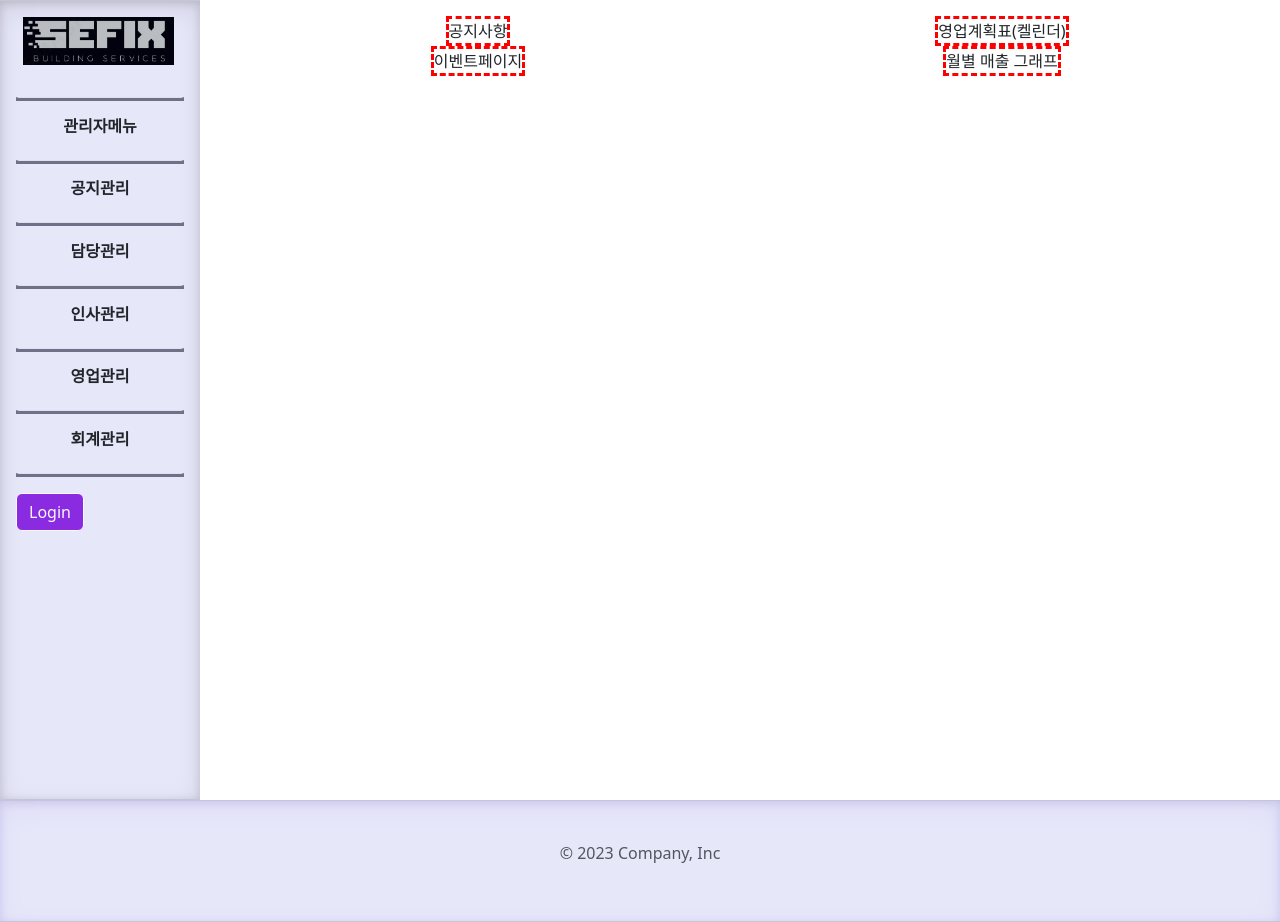
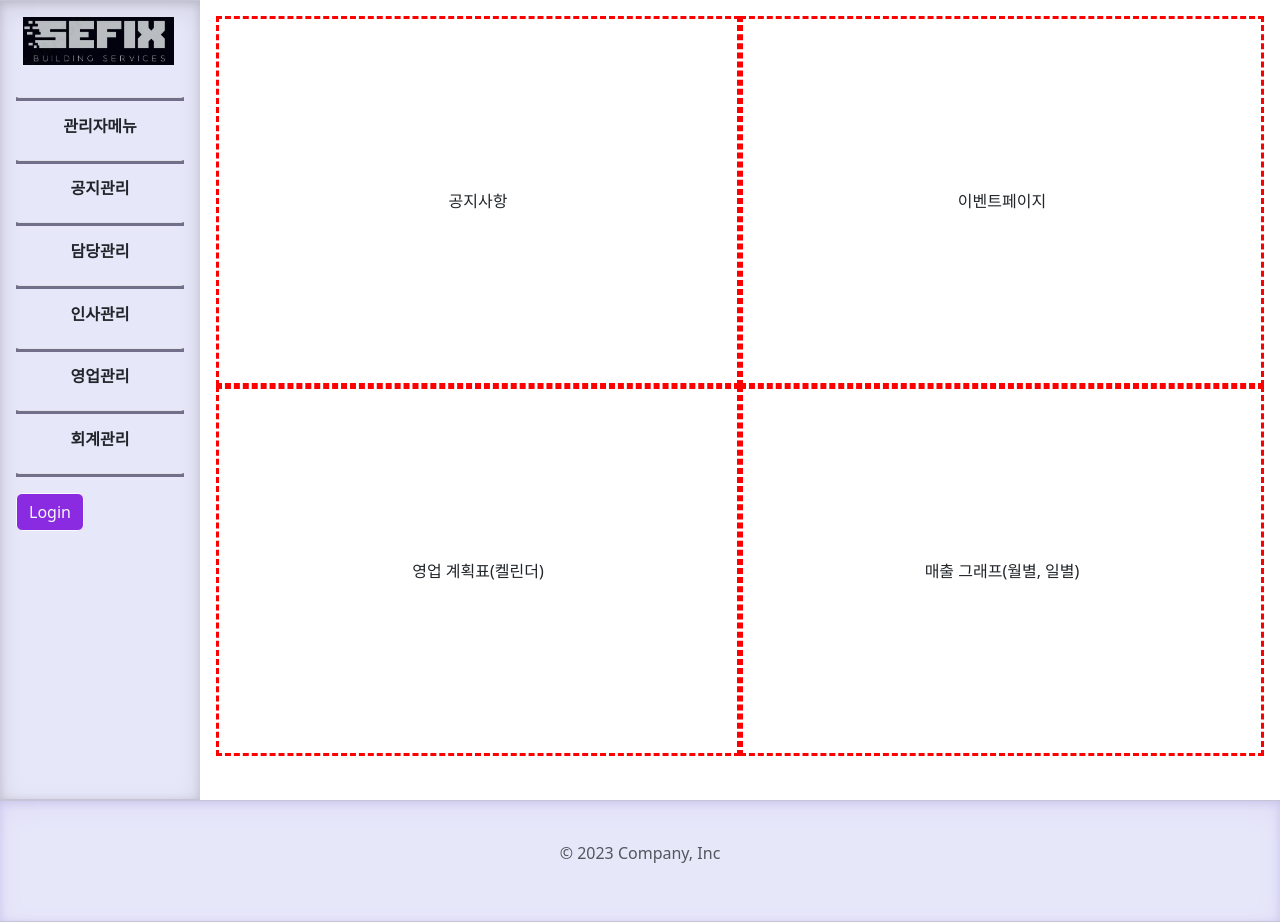
Before and after one commit to yoseok94/finalfix, a Vue app: page / in a window 1280 px wide. Built offline with nearby package versions, Linux system fonts and the light colour scheme; the HTML template or start-up script is replaced by a standard one.

Commit message:
Update DashBoard.vue

```diff
--- a/src/views/common/DashBoard.vue
+++ b/src/views/common/DashBoard.vue
@@ -10,37 +10,39 @@
     </div>
     <div class="dashboard-row">
       <div class="dashboard-column">
-        영업계획표(켈린더)
+        영업 계획표(켈린더)
       </div>
       <div class="dashboard-column">
-         월별 매출 그래프
+        매출 그래프(월별, 일별)
       </div>
     </div>
   </div>
 </template>
 
 <script>
-
 </script>
 
 <style>
-
 .dashboard {
   display: flex;
-    flex-direction: row;
+  flex-direction: column;
+  height: calc(100vh - 60px);
+}
 
-}
 .dashboard-row {
   display: flex;
-  flex-direction: column;
+  flex-direction: row;
   width: 100%;
-  align-content: center;
+  height: 50%;
+}
+
+.dashboard-column {
+  display: flex;
   align-items: center;
   justify-content: center;
-
+  width: 50%;
+  height: 100%;
+  border: 3px dashed red;
+  overflow: auto;
 }
-.dashboard-column {
-  border: 3px dashed red;
-}
-
 </style>
```
Lines whose indentation alone changed are shown as unchanged.
